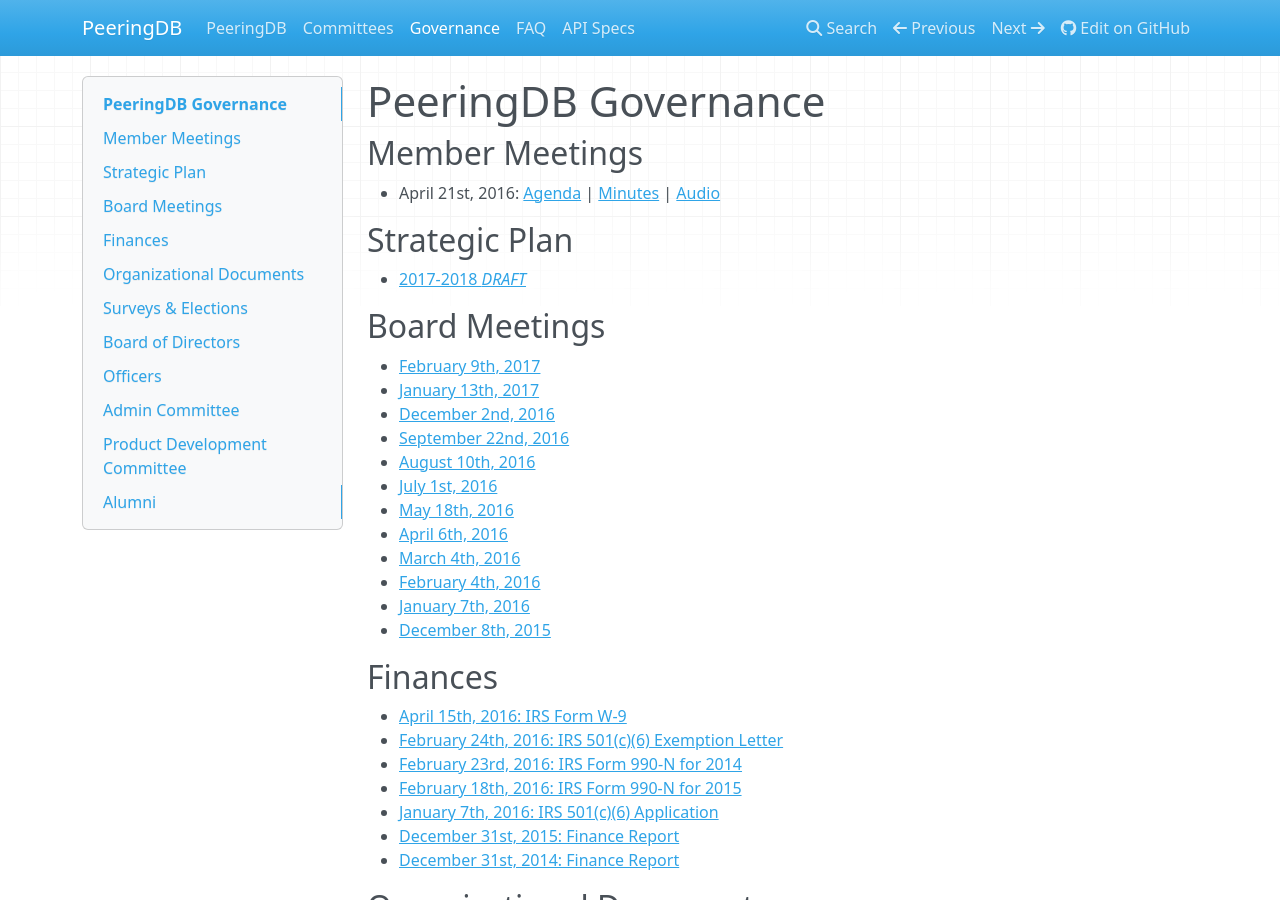
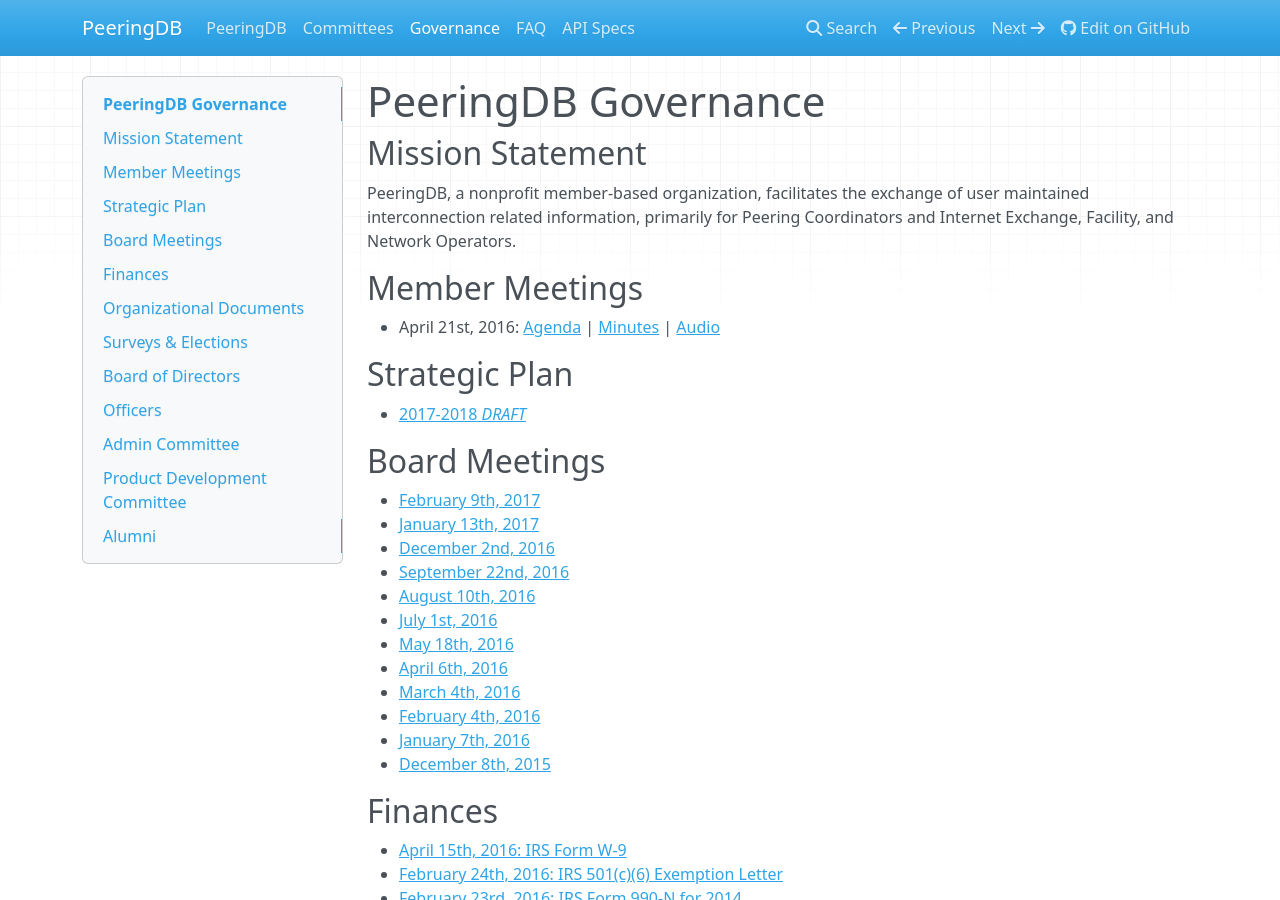
Before and after one commit to peeringdb/docs, an MkDocs documentation site: the page built from docs/gov.md, in a window 1280 px wide and 900 px high. Built offline with MkDocs 1.6.1, drawn with Linux system fonts in a browser that asks for light colours; nearby versions of some CDN libraries; old or Windows-style settings are respelled for this version of MkDocs.

Commit message:
add mission statement

```diff
--- a/docs/gov.md
+++ b/docs/gov.md
@@ -1,5 +1,9 @@
 
 # PeeringDB Governance
+
+## Mission Statement
+
+PeeringDB, a nonprofit member-based organization, facilitates the exchange of user maintained interconnection related information, primarily for Peering Coordinators and Internet Exchange, Facility, and Network Operators.
 
 ## Member Meetings
 
```
